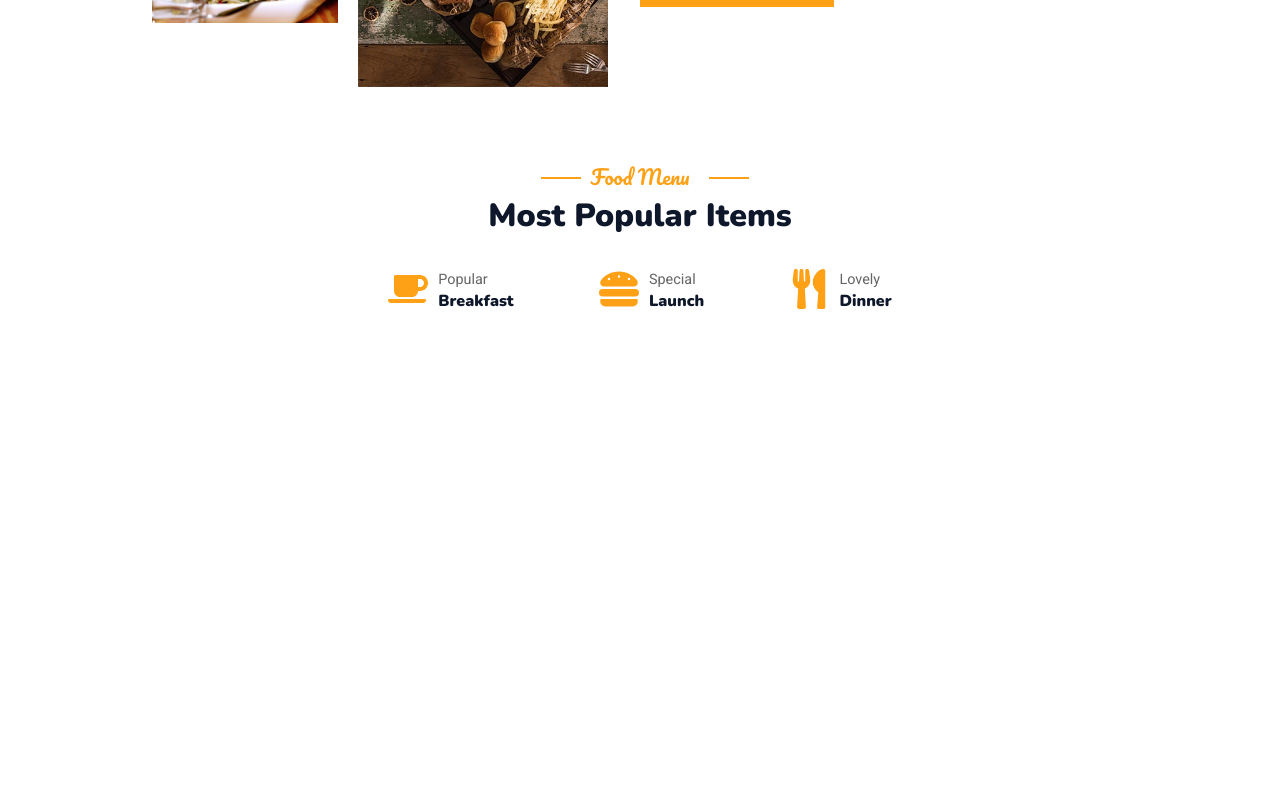
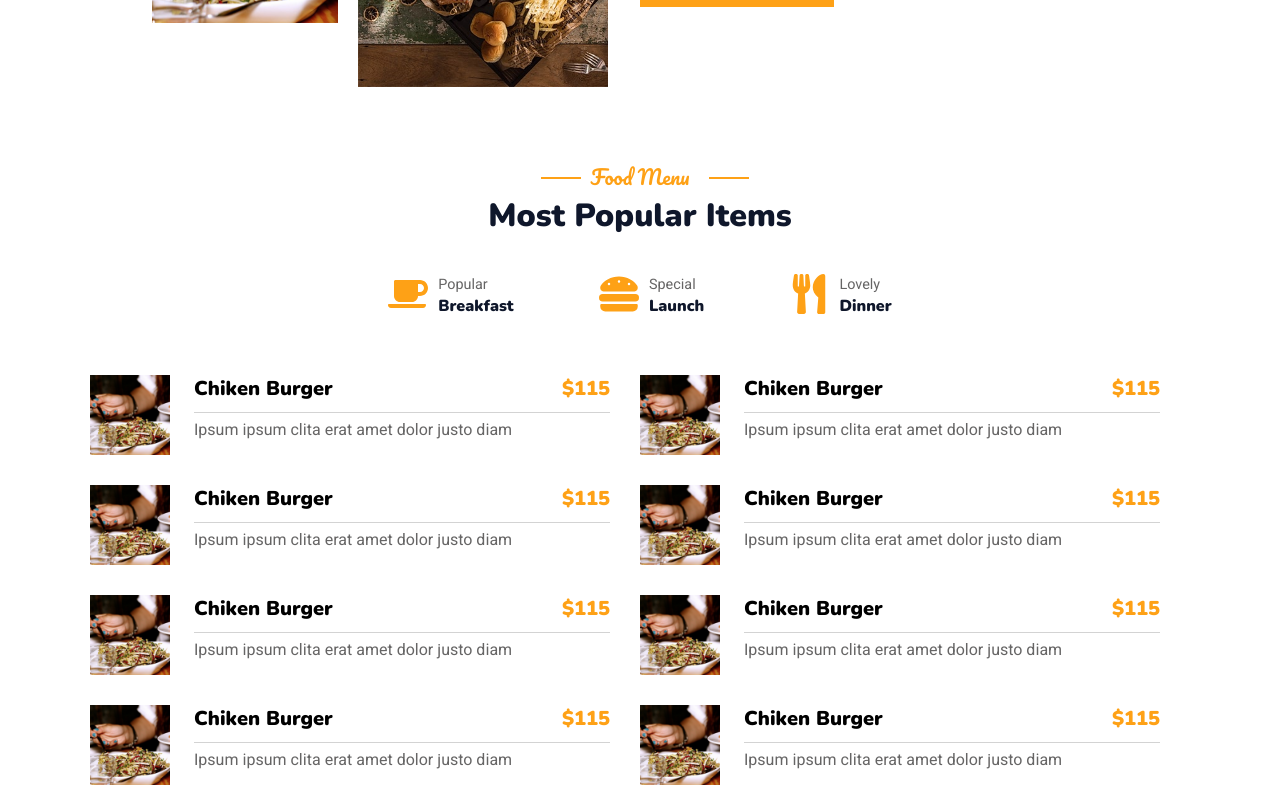
Before and after one commit to JeanLuca999/react-multi-page-website, a React (Create React App) app: page / in a window 1280 px wide. Shown: the part 1554-2354 px from the top of the page. Before the commit the page ends 1901 px from the top, so only its background shows below. Built offline with nearby package versions, Linux system fonts and the light colour scheme.

Commit message:
Criando componente SingleItem para o menu de opções e componente WrapperMenuItems para mostrar uma lista de items do menu

```diff
--- a/src/components/MostPopularItemsSection/index.js
+++ b/src/components/MostPopularItemsSection/index.js
@@ -1,6 +1,7 @@
 import { CursiveText } from "../CursiveText";
 import SelectMenuItems from "../SelectMenuItems";
 import { Wrapper, Title, TextContainer } from "./style";
+import WrapperMenuItems from "../WrapperMenuItems";
 
 export default function MostPopularItemsSection() {
   return (
@@ -10,6 +11,7 @@ export default function MostPopularItemsSection() {
         <Title>Most Popular Items</Title>
         <SelectMenuItems />
       </TextContainer>
+      <WrapperMenuItems />
     </Wrapper>
   );
 }
--- a/src/components/SelectMenuItems/style.js
+++ b/src/components/SelectMenuItems/style.js
@@ -11,11 +11,12 @@ export const Container = styled.div`
 `;
 
 export const Item = styled.div`
-  margin: 0 3px;
+  margin: 5px 3px;
   display: flex;
   cursor: pointer;
   transition: all 0.4s ease;
   outline: 0;
+  padding-bottom: 3px;
   border-bottom: 3px solid transparent;
 
   &:hover,
--- /dev/null
+++ b/src/components/SingleItem/index.js
@@ -0,0 +1,28 @@
+import {
+  Container,
+  ItemDescription,
+  ItemImage,
+  ItemPrice,
+  ItemTitle,
+  TextContainer,
+  TitleWrapper,
+} from "./style";
+
+import imgSrc from "../../assets/food01.jpg";
+
+export default function SingleItem() {
+  return (
+    <Container>
+      <ItemImage src={imgSrc}></ItemImage>
+      <TextContainer>
+        <TitleWrapper>
+          <ItemTitle>Chiken Burger</ItemTitle>
+          <ItemPrice>$115</ItemPrice>
+        </TitleWrapper>
+        <ItemDescription>
+          Ipsum ipsum clita erat amet dolor justo diam
+        </ItemDescription>
+      </TextContainer>
+    </Container>
+  );
+}
--- /dev/null
+++ b/src/components/SingleItem/style.js
@@ -0,0 +1,52 @@
+import styled from "styled-components";
+
+export const Container = styled.div`
+  display: flex;
+  height: 80px;
+  width: 100%;
+  max-width: 550px;
+  margin: 15px 0;
+  padding-right: 10px;
+
+  @media screen and (min-width: 800px) {
+    padding-right: 30px;
+  }
+`;
+
+export const TextContainer = styled.div`
+  width: 100%;
+  padding-left: 24px;
+`;
+
+export const ItemImage = styled.img`
+  object-fit: cover;
+  width: 80px;
+  height: 80px;
+`;
+
+export const ItemPrice = styled.p`
+  font-weight: bold;
+  font-size: 1.25rem;
+  color: #fea116;
+  font-family: "Nunito", sans-serif;
+`;
+
+export const ItemDescription = styled.p`
+  font-size: 1rem;
+  color: #666565;
+  margin: 5px 0;
+`;
+
+export const ItemTitle = styled.span`
+  color: black;
+  font-weight: bold;
+  font-family: "Nunito", sans-serif;
+  font-size: 1.25rem;
+`;
+
+export const TitleWrapper = styled.div`
+  display: flex;
+  justify-content: space-between;
+  border-bottom: 1px solid lightgray;
+  padding-bottom: 10px;
+`;
--- /dev/null
+++ b/src/components/WrapperMenuItems/index.js
@@ -0,0 +1,17 @@
+import SingleItem from "../SingleItem";
+import { Wrapper } from "./style";
+
+export default function WrapperMenuItems() {
+  return (
+    <Wrapper>
+      <SingleItem />
+      <SingleItem />
+      <SingleItem />
+      <SingleItem />
+      <SingleItem />
+      <SingleItem />
+      <SingleItem />
+      <SingleItem />
+    </Wrapper>
+  );
+}
--- /dev/null
+++ b/src/components/WrapperMenuItems/style.js
@@ -0,0 +1,9 @@
+import styled from "styled-components";
+
+export const Wrapper = styled.div`
+  width: 100%;
+  margin: 0 auto;
+  display: flex;
+  flex-wrap: wrap;
+  justify-content: center;
+`;
```
